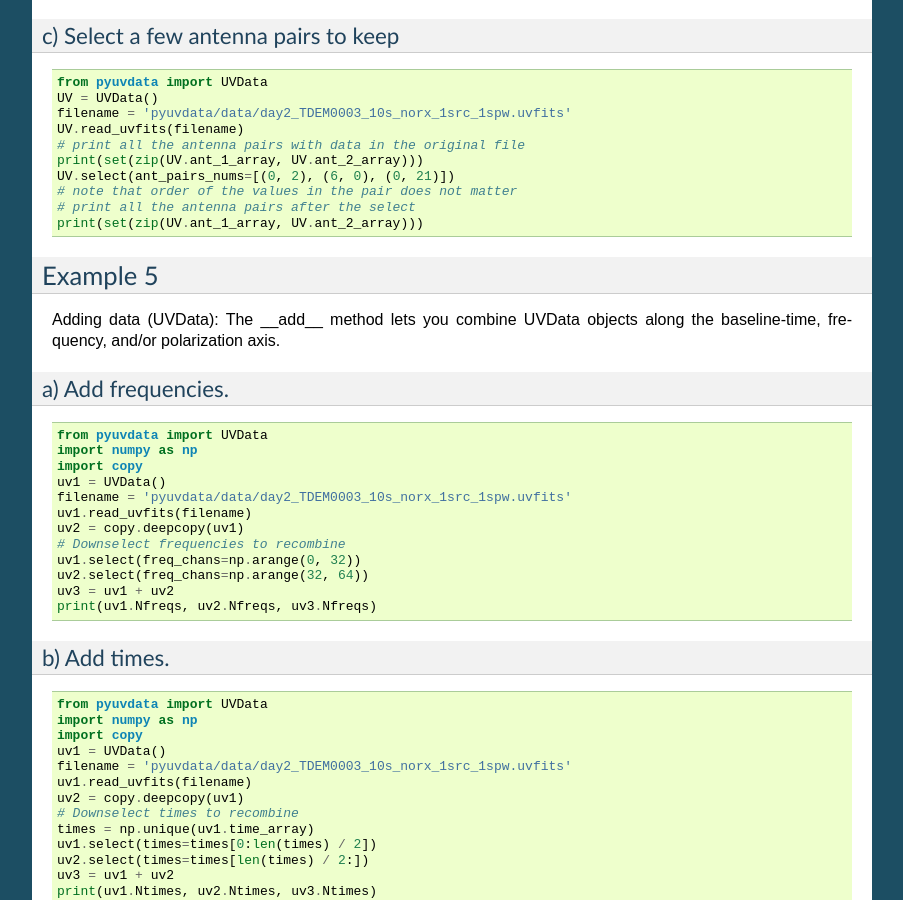
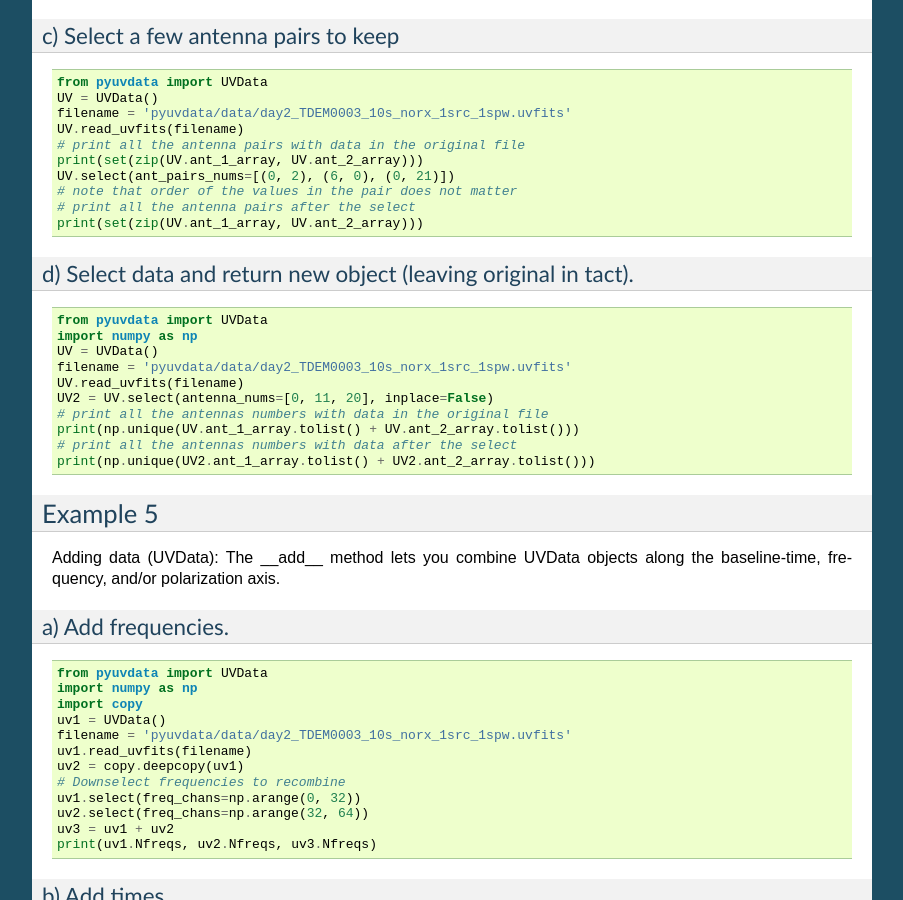
Before and after one commit to RadioAstronomySoftwareGroup/pyuvdata, a Sphinx documentation site: the page built from docs/tutorial.rst, in a window 1280 px wide and 900 px high, scrolled down 2306 px. Shown: the whole window, without its empty margins (198-1101 px from the left). Built offline with Sphinx 7.4.7, drawn with Linux system fonts in a browser that asks for light colours; some of the changed text lies outside the part shown.

Commit message:
Adding test and tutorial for non-inplace select

```diff
--- a/docs/tutorial.rst
+++ b/docs/tutorial.rst
@@ -142,6 +142,21 @@ c) Select a few antenna pairs to keep
   # note that order of the values in the pair does not matter
   # print all the antenna pairs after the select
   print(set(zip(UV.ant_1_array, UV.ant_2_array)))
+
+d) Select data and return new object (leaving original in tact).
+****************
+::
+
+  from pyuvdata import UVData
+  import numpy as np
+  UV = UVData()
+  filename = 'pyuvdata/data/day2_TDEM0003_10s_norx_1src_1spw.uvfits'
+  UV.read_uvfits(filename)
+  UV2 = UV.select(antenna_nums=[0, 11, 20], inplace=False)
+  # print all the antennas numbers with data in the original file
+  print(np.unique(UV.ant_1_array.tolist() + UV.ant_2_array.tolist()))
+  # print all the antennas numbers with data after the select
+  print(np.unique(UV2.ant_1_array.tolist() + UV2.ant_2_array.tolist()))
 
 Example 5
 ---------
```
Also changed, not shown: 1 other file.
